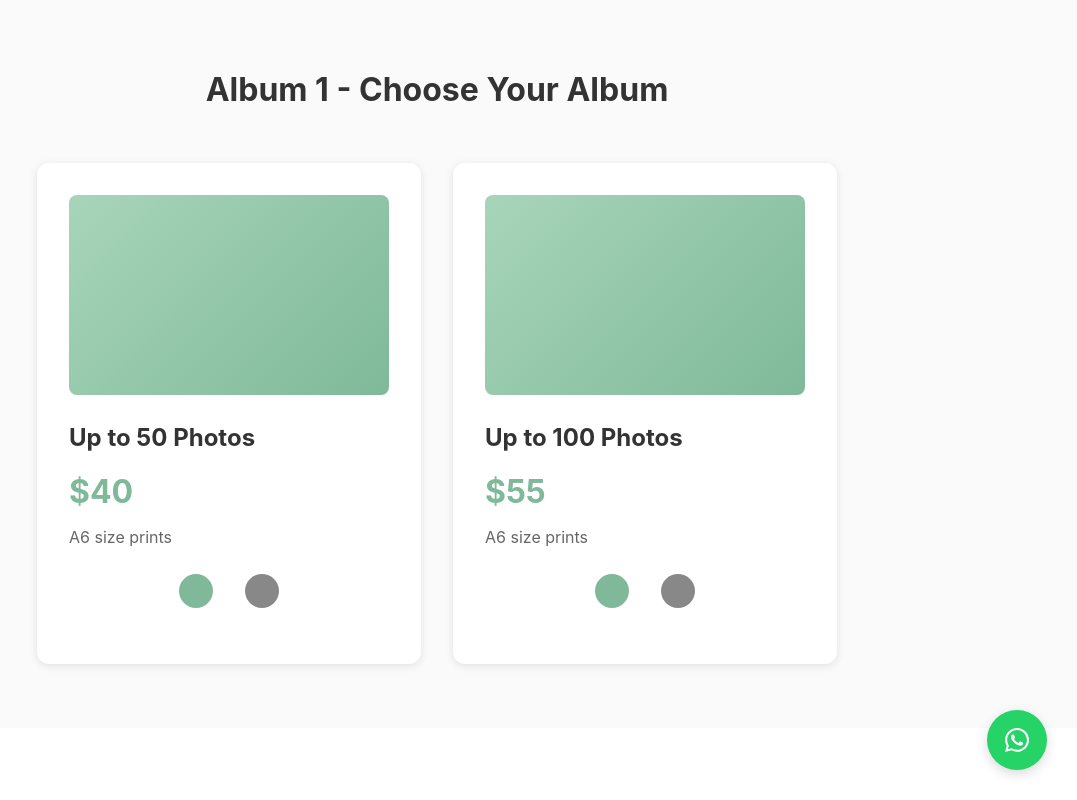
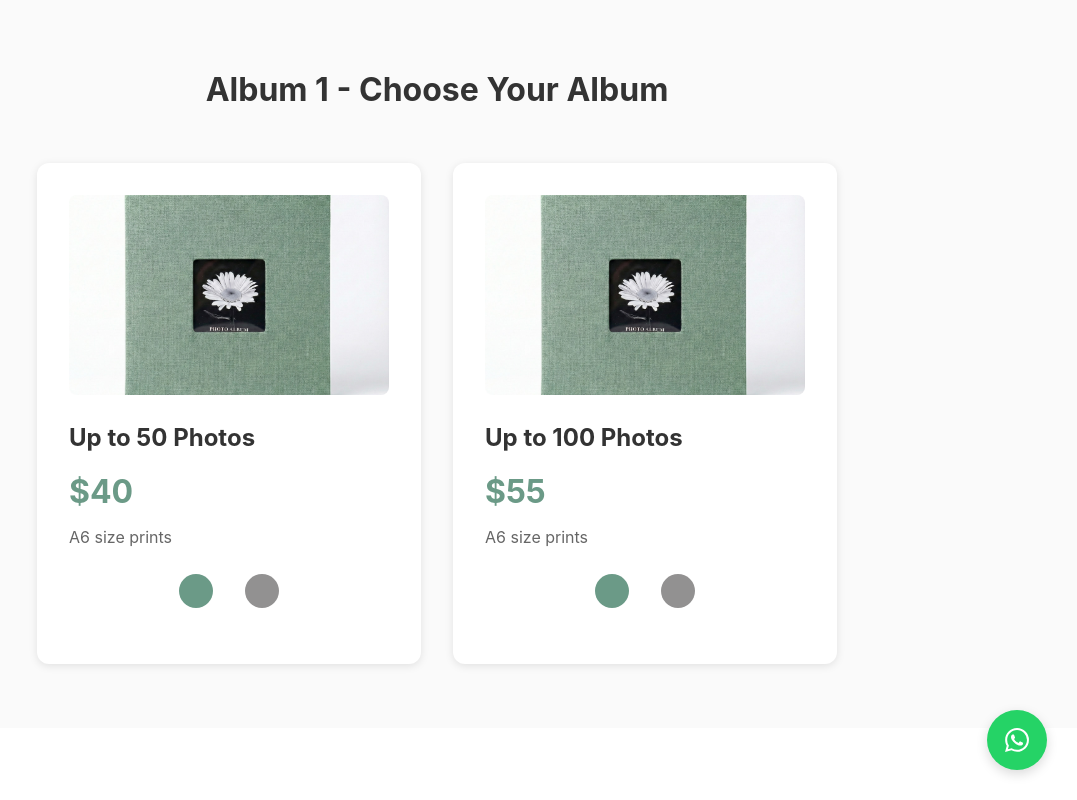
Before and after one commit to zahiallam-design/traces-landing-page, a React (Vite) app: page / in a window 1280 px wide. Both pictures are taken after a click on the button "5 Albums". Shown: the part 1719-2519 px from the top of the page, without its empty margins (203-1280 px from the left). Built offline with nearby package versions, Linux system fonts and the light colour scheme.

Commit message:
Update build fix

```diff
--- a/src/components/AlbumOptions.css
+++ b/src/components/AlbumOptions.css
@@ -36,19 +36,13 @@
   margin-bottom: 1.5rem;
 }
 
-.album-placeholder {
+.album-image-preview {
   width: 100%;
   height: 200px;
+  object-fit: cover;
   border-radius: 8px;
   margin: 0 auto;
-}
-
-.album-placeholder.green {
-  background: linear-gradient(135deg, #a8d5ba 0%, #7fb99a 100%);
-}
-
-.album-placeholder.grey {
-  background: linear-gradient(135deg, #d0d0d0 0%, #a0a0a0 100%);
+  display: block;
 }
 
 .album-title {
@@ -107,5 +101,5 @@
 }
 
 .color-swatch.grey {
-  background-color: #888;
+  background-color: #929191;
 }
--- a/src/components/AlbumOptions.jsx
+++ b/src/components/AlbumOptions.jsx
@@ -28,7 +28,11 @@ function AlbumCard({ album, isSelected, onSelect, selectedColor, onColorChange,
   return (
     <div className={`album-card ${isSelected ? 'selected' : ''}`}>
       <div className="album-image">
-        <div className={`album-placeholder ${displayColor}`}></div>
+        <img
+          src={displayColor === 'green' ? '/Green Album.jpg' : '/Grey Album.jpg'}
+          alt={`${displayColor} album`}
+          className="album-image-preview"
+        />
       </div>
       <h3 className="album-title">Up to {album.size} Photos</h3>
       <p className="album-price">${album.price}</p>
--- a/src/components/CoverCustomization.css
+++ b/src/components/CoverCustomization.css
@@ -45,6 +45,7 @@
   gap: 1.5rem;
   margin-bottom: 2rem;
   justify-content: center;
+  align-items: center;
 }
 
 .cover-type-btn {
@@ -55,27 +56,38 @@
   align-items: center;
   gap: 0.75rem;
   padding: 2rem 1.5rem;
-  background: var(--neutral-bg);
-  border: 2px solid var(--border-light);
+  background: white;
+  border: 2px solid var(--border-color);
   border-radius: 12px;
   cursor: pointer;
   transition: all 0.3s ease;
   font-family: inherit;
+  font-weight: 600;
+  color: var(--text-dark);
+  box-shadow: var(--shadow);
 }
 
 .cover-type-btn:hover {
-  border-color: var(--pastel-green);
+  border-color: var(--pastel-green-dark);
   transform: translateY(-2px);
+  box-shadow: var(--shadow-hover);
+  background-color: var(--pastel-green-light);
 }
 
 .cover-type-btn.selected {
   border-color: var(--pastel-green-dark);
-  background-color: var(--pastel-green-light);
-  box-shadow: var(--shadow);
+  background-color: var(--pastel-green-dark);
+  color: white;
+  box-shadow: var(--shadow-hover);
+}
+
+.cover-type-btn.selected svg {
+  color: white;
 }
 
 .cover-type-btn svg {
   color: var(--pastel-green-dark);
+  transition: color 0.3s ease;
 }
 
 .cover-image-section {
@@ -143,6 +155,14 @@
 @media (max-width: 600px) {
   .cover-type-selection {
     flex-direction: column;
+    align-items: stretch;
+    gap: 1rem;
+  }
+
+  .cover-type-btn {
+    flex: 1;
+    max-width: 100%;
+    width: 100%;
   }
 
   .cover-customization {
--- a/src/components/Gallery.css
+++ b/src/components/Gallery.css
@@ -26,11 +26,11 @@
 }
 
 .gallery-placeholder.green {
-  background: linear-gradient(135deg, #a8d5ba 0%, #7fb99a 100%);
+  background: linear-gradient(135deg, #8DB7A5 0%, #6B9A87 100%);
 }
 
 .gallery-placeholder.grey {
-  background: linear-gradient(135deg, #d0d0d0 0%, #a0a0a0 100%);
+  background: linear-gradient(135deg, #B5B5B5 0%, #929191 100%);
 }
 
 .gallery-item p {
--- a/src/components/Hero.css
+++ b/src/components/Hero.css
@@ -54,11 +54,11 @@
 }
 
 .album-sample.green {
-  background: linear-gradient(135deg, #a8d5ba 0%, #7fb99a 100%);
+  background: linear-gradient(135deg, #8DB7A5 0%, #6B9A87 100%);
 }
 
 .album-sample.grey {
-  background: linear-gradient(135deg, #d0d0d0 0%, #a0a0a0 100%);
+  background: linear-gradient(135deg, #B5B5B5 0%, #929191 100%);
 }
 
 .hero-tagline {
--- a/src/index.css
+++ b/src/index.css
@@ -6,9 +6,12 @@
 }
 
 :root {
-  --pastel-green: #a8d5ba;
-  --pastel-green-dark: #7fb99a;
-  --pastel-green-light: #d4e9dc;
+  --pastel-green: #8DB7A5;
+  --pastel-green-dark: #6B9A87;
+  --pastel-green-light: #B4D4C4;
+  --grey: #929191;
+  --grey-light: #B5B5B5;
+  --grey-dark: #6F6F6F;
   --neutral-bg: #fafafa;
   --text-dark: #333;
   --text-light: #666;
```
Also changed, not shown: public/Green Album.jpg (added), public/Grey Album.jpg (added).
